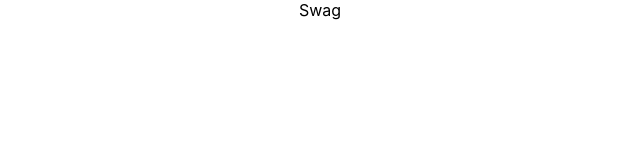
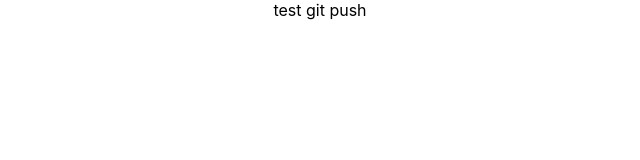
Before and after one commit to JoeyStip/GDPBarChart, a React (Create React App) app: page / in a window 1280 px wide. Shown: the top 160 px of the page, without its empty margins (320-960 px from the left). Built offline with nearby package versions, Linux system fonts and the light colour scheme.

Commit message:
test git push

```diff
--- a/src/App.js
+++ b/src/App.js
@@ -3,7 +3,7 @@ import './App.css';
 function App() {
   return (
     <div className="App">
-      Swag
+      test git push
     </div>
   );
 }
```
